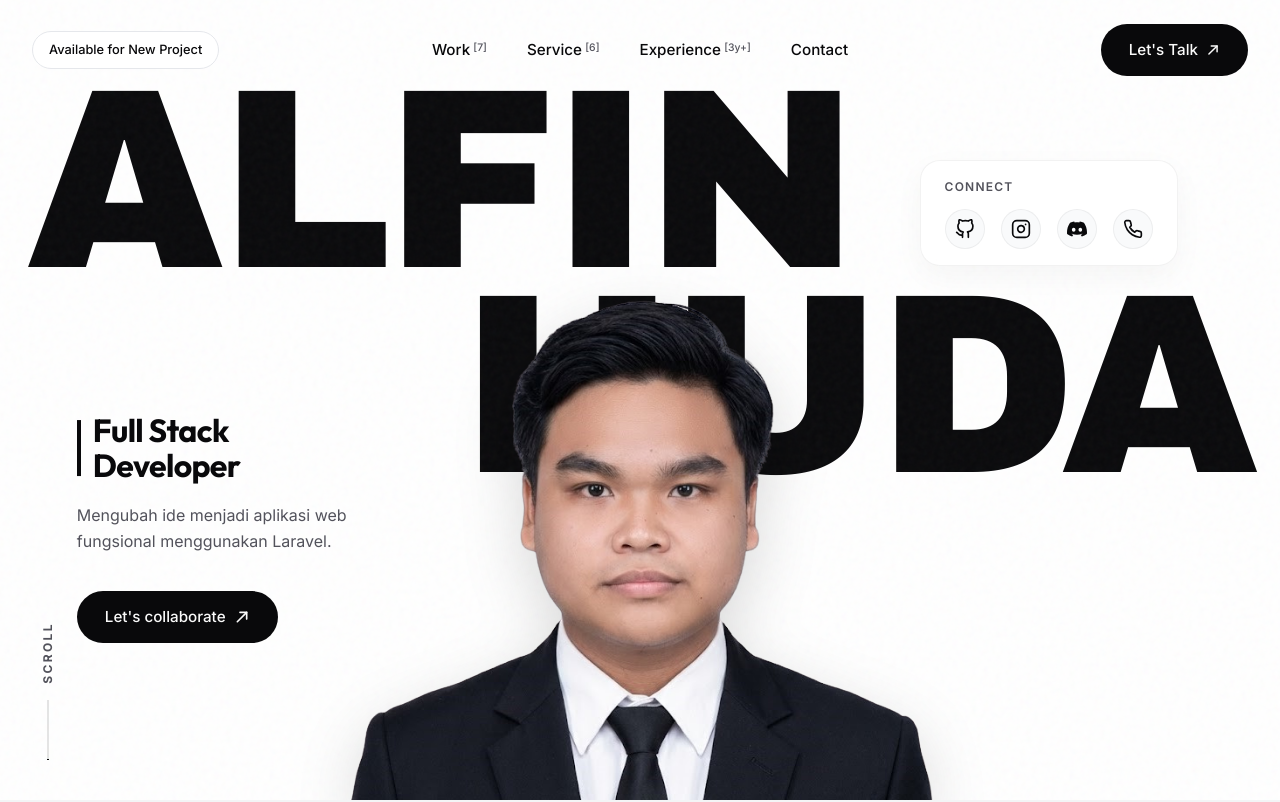
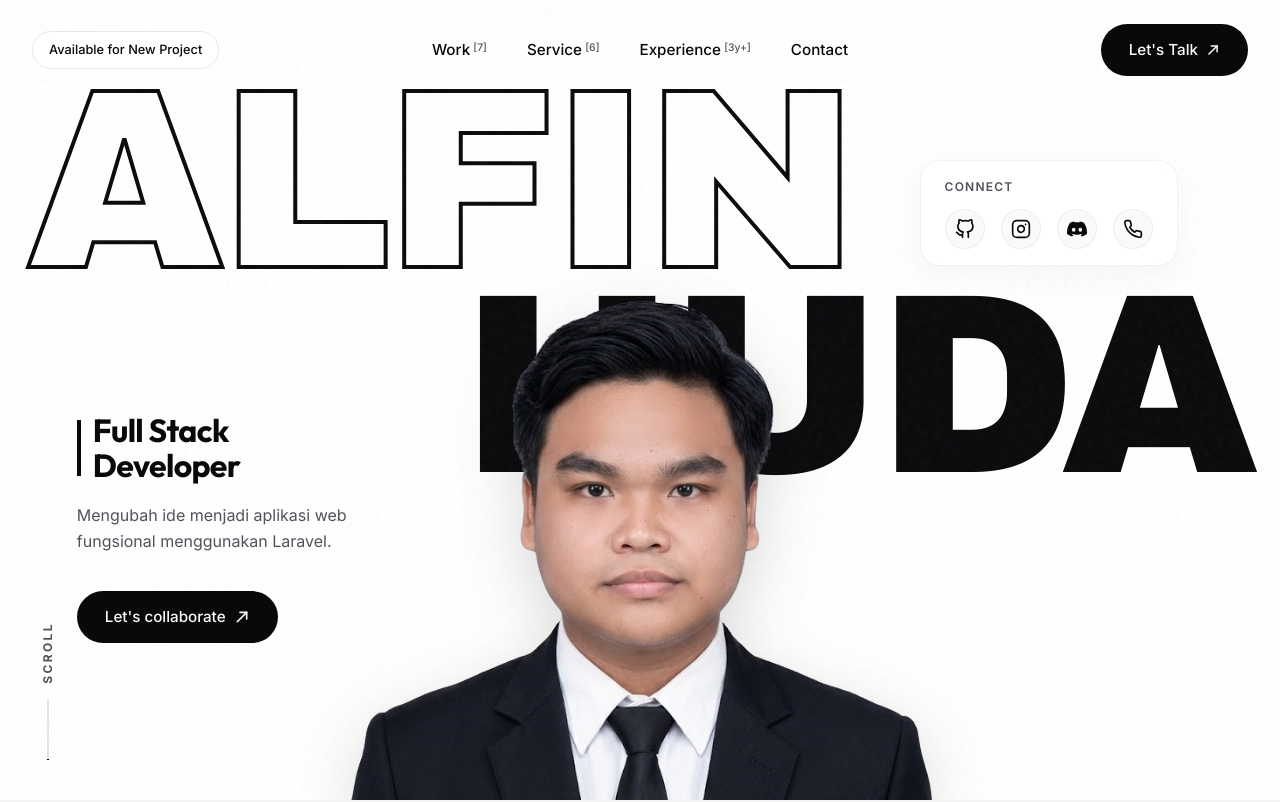
Before and after one commit to Alfin452/portofolio, a React (Vite) app: page / in a window 1280 px wide. Shown: the top 802 px of the page. Built offline with nearby package versions, Linux system fonts and the light colour scheme.

Commit message:
feat: add animated hero section with GSAP interactions and scroll parallax

```diff
--- a/src/components/HeroSection/index.jsx
+++ b/src/components/HeroSection/index.jsx
@@ -159,10 +159,10 @@ const HeroSection = () => {
       {/* Noise Texture Overlay */}
       <div className="noise-overlay"></div>
 
-      {/* Stacked Solid Text Background */}
+      {/* Stacked Outline Text Background */}
       <div className="hero-bg-text-wrapper">
         <div className="hero-bg-row left-align">
-          <span className="dribbble-text-solid bg-text-alfin">ALFIN</span>
+          <span className="dribbble-text-outline bg-text-alfin">ALFIN</span>
         </div>
         <div className="hero-bg-row right-align">
           <span className="dribbble-text-solid bg-text-huda">HUDA</span>
```
